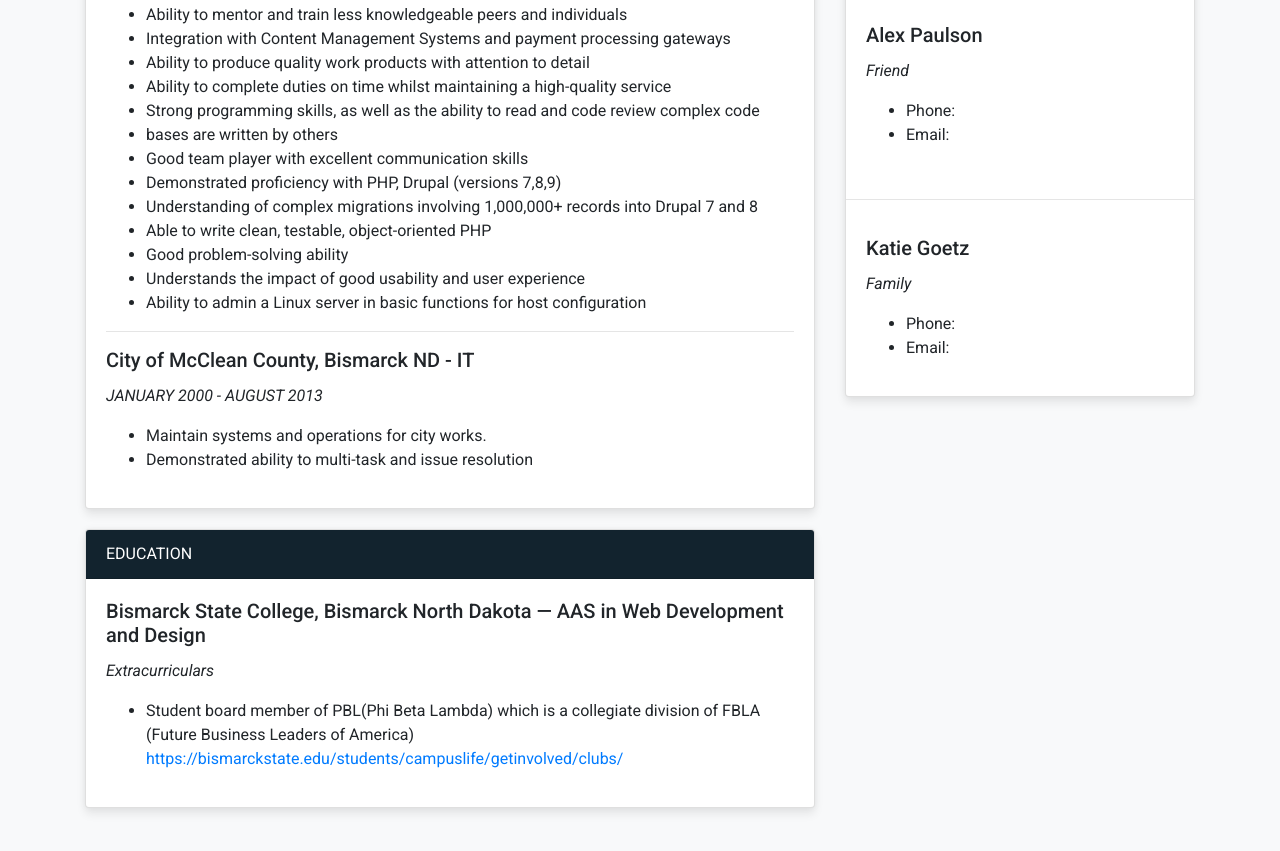
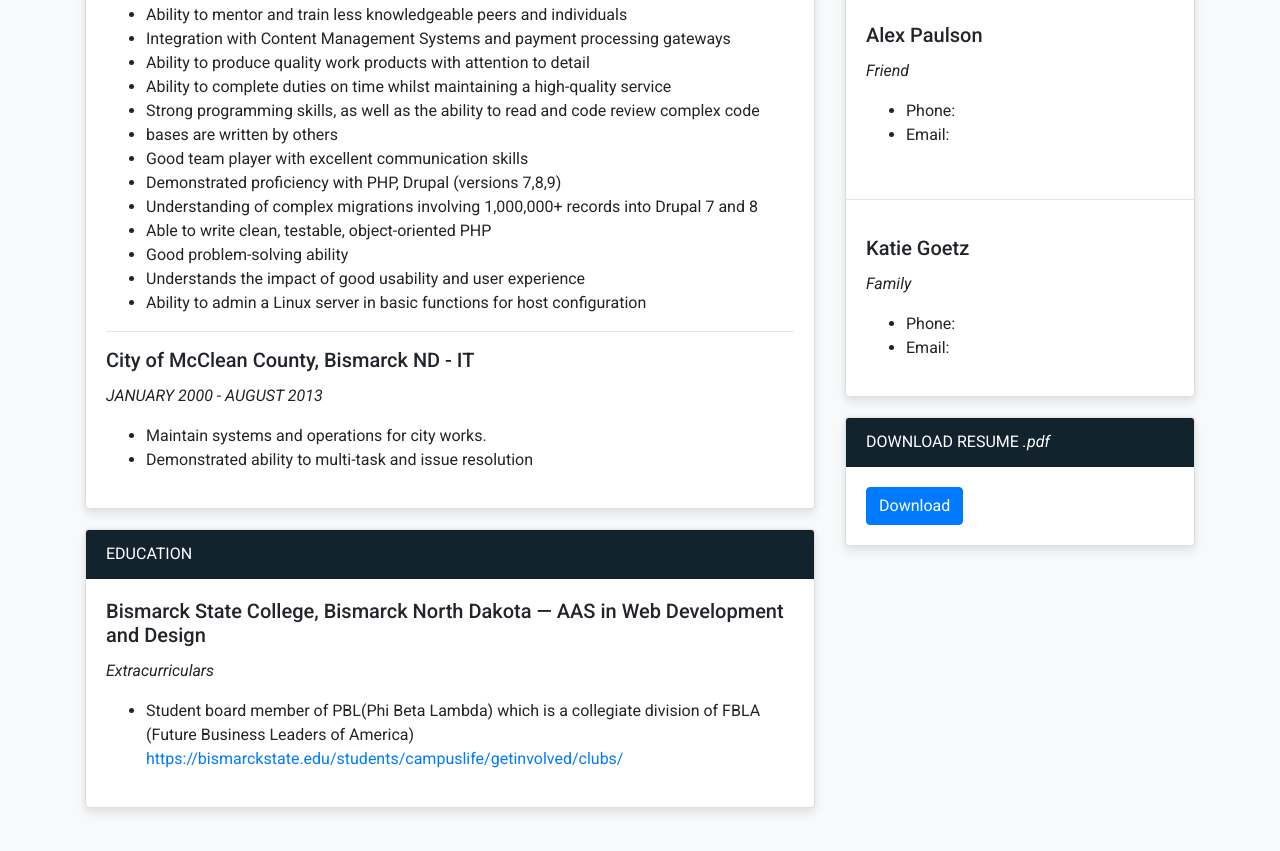
Before and after one commit to DanePete/DanePete.github.io, a plain HTML site: page index.html in a window 1280 px wide. Shown: the part 770-1621 px from the top of the page. Drawn offline with nearby package versions, Linux system fonts and the light colour scheme.

Commit message:
added download btn for resume pdf

```diff
--- a/index.html
+++ b/index.html
@@ -177,6 +177,18 @@
 
 
                 </div>
+
+
+                <div class="card">
+                  <div class="card-header">
+                    DOWNLOAD RESUME <i>.pdf</i>
+                  </div>
+                  <div class="card-body">
+                    <p class="card-text align-items-center">
+                      <a class="btn btn-primary" href="assets/dane-petersen-resume.pdf" download target="_blank">Download</a>
+                    </p>
+                  </div>
+                </div>
               </div>
             </div>
           </div>
```
Also changed, not shown: 1 other file.
